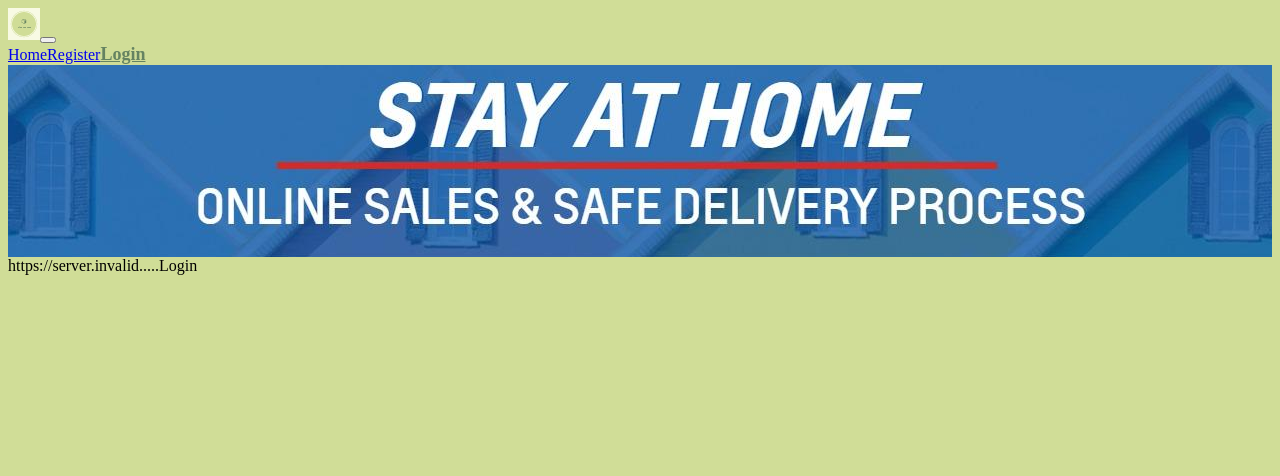
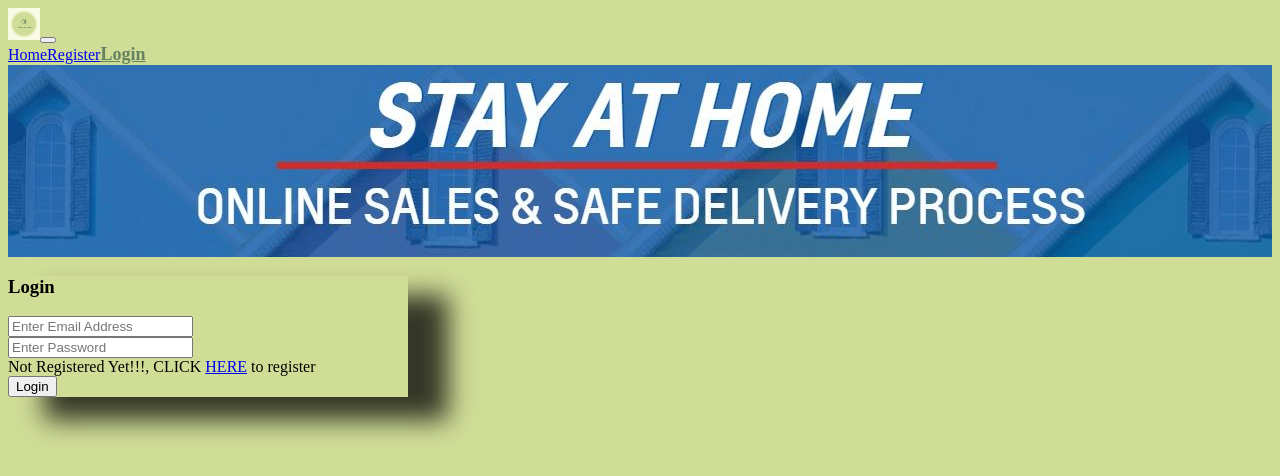
Before and after one commit to Atanu-Paul-au6/capstone_project, a React (Create React App) app in the folder client/: page /login in a window 1280 px wide. Shown: the top 476 px of the page. Built offline with nearby package versions, Linux system fonts and the light colour scheme; no server answers.

Commit message:
login 80% completed

```diff
--- a/client/src/Sass/style.scss
+++ b/client/src/Sass/style.scss
@@ -1,4 +1,3 @@
-
 .jumbotronImg {
   background-image: url("../images/adBanner5.jpg");
   background-position: center;
@@ -8,3 +7,61 @@
   box-shadow: 38px 21px 24px 2px rgba(0, 0, 0, 0.75);
   width: 25em;
 }
+
+.loader,
+.loader:before,
+.loader:after {
+  border-radius: 50%;
+  width: 1.8em;
+  height: 1.8em;
+  -webkit-animation-fill-mode: both;
+  animation-fill-mode: both;
+  -webkit-animation: load7 1.8s infinite ease-in-out;
+  animation: load7 1.8s infinite ease-in-out;
+}
+.loader {
+  color: #658361;
+  font-size: 10px;
+  margin: 80px auto;
+  position: relative;
+  text-indent: -9999em;
+  -webkit-transform: translateZ(0);
+  -ms-transform: translateZ(0);
+  transform: translateZ(0);
+  -webkit-animation-delay: -0.16s;
+  animation-delay: -0.16s;
+}
+.loader:before,
+.loader:after {
+  content: "";
+  position: absolute;
+  top: 0;
+}
+.loader:before {
+  left: -3.5em;
+  -webkit-animation-delay: -0.32s;
+  animation-delay: -0.32s;
+}
+.loader:after {
+  left: 3.5em;
+}
+@-webkit-keyframes load7 {
+  0%,
+  80%,
+  100% {
+    box-shadow: 0 2.5em 0 -1.3em;
+  }
+  40% {
+    box-shadow: 0 2.5em 0 0;
+  }
+}
+@keyframes load7 {
+  0%,
+  80%,
+  100% {
+    box-shadow: 0 2.5em 0 -1.3em;
+  }
+  40% {
+    box-shadow: 0 2.5em 0 0;
+  }
+}
--- /dev/null
+++ b/client/src/api_request/index.js
@@ -0,0 +1,35 @@
+import { API } from "../config";
+
+export const signup = async (user) => {
+  // console.log(user);
+  try {
+    const response = await fetch(`${API}/register`, {
+      method: "POST",
+      headers: {
+        Accept: "application/json",
+        "Content-Type": "application/json",
+      },
+      body: JSON.stringify(user),
+    });
+    return response.json();
+  } catch (err) {
+    return console.log(err);
+  }
+};
+
+export const login = async (user) => {
+  // console.log(user);
+  try {
+    const response = await fetch(`${API}/login`, {
+      method: "POST",
+      headers: {
+        Accept: "application/json",
+        "Content-Type": "application/json",
+      },
+      body: JSON.stringify(user),
+    });
+    return response.json();
+  } catch (err) {
+    return console.log(err);
+  }
+};
--- a/client/src/components/user/Login.jsx
+++ b/client/src/components/user/Login.jsx
@@ -1,9 +1,98 @@
-import React from "react";
+import React, { useState } from "react";
+import { Link, Redirect } from "react-router-dom";
 import Layout from "../landing/Layout";
-import {API} from '../../config'
+import { login } from "../../api_request";
+const Login = () => {
+  const [values, setValues] = useState({
+    email: "",
+    password: "",
+    error: "",
+    loading: false,
+    redirectToDashboard: false,
+  });
 
-const Login = () => {
-  return <Layout>{API}.....Login</Layout>;
+  const { email, password, loading, error, redirectToDashboard } = values;
+
+  const handleChange = (name) => (event) => {
+    setValues({ ...values, error: false, [name]: event.target.value });
+  };
+
+  const clickSubmit = (event) => {
+    event.preventDefault();
+    setValues({ ...values, error: false, loading: true });
+    login({ email, password }).then((data) => {
+      if (data.error) {
+        setValues({ ...values, error: data.error, loading: false });
+      } else {
+        setValues({
+          ...values,
+          redirectToDashboard: true,
+        });
+      }
+    });
+  };
+
+  const loginFrom = () => (
+    <form>
+      <h3>Login</h3>
+      {showError()}
+      <div className="form-group bmd-form-group">
+        <input
+          type="email"
+          className="form-control"
+          id="formGroupExampleInput1"
+          placeholder="Enter Email Address"
+          onChange={handleChange("email")}
+          value={email}
+        ></input>
+      </div>
+      <div className="form-group bmd-form-group">
+        <input
+          type="password"
+          className="form-control"
+          id="formGroupExampleInput2"
+          placeholder="Enter Password"
+          onChange={handleChange("password")}
+          value={password}
+        ></input>
+      </div>
+      <div className="form-group bmd-form-group">
+        <label>
+          Not Registered Yet!!!, CLICK <Link to="/register">HERE</Link> to
+          register
+        </label>
+      </div>
+      <div className="form-group bmd-form-group">
+        <button
+          type="button"
+          className="btn btn-raised btn-success btn-lg form-control"
+          onClick={clickSubmit}
+        >
+          Login
+        </button>
+      </div>
+    </form>
+  );
+
+  const showError = () => (
+    <div
+      className="alert alert-danger"
+      style={{ display: error ? "" : "none" }}
+    >
+      {error}
+    </div>
+  );
+  const showLoading = () => loading && <div className="loader">Loading...</div>;
+  const redirectUser = () => {
+    if (redirectToDashboard) {
+      return <Redirect to="/" />;
+    }
+  };
+  return (
+    <Layout className="container formBox">
+    {showLoading()}{loginFrom()} {redirectUser()}
+    </Layout>
+  );
 };
 
 export default Login;
--- a/client/src/components/user/Register.jsx
+++ b/client/src/components/user/Register.jsx
@@ -1,8 +1,7 @@
 import React, { useState } from "react";
+import { Link } from "react-router-dom";
 import Layout from "../landing/Layout";
-import { API } from "../../config";
-
-
+import { signup } from "../../api_request";
 const Register = () => {
   const [values, setValues] = useState({
     name: "",
@@ -10,38 +9,44 @@ const Register = () => {
     password: "",
     error: "",
     success: false,
+    loading: false,
   });
 
-  const { name, email, password } = values;
+  const { name, email, password, success, error, loading } = values;
 
   const handleChange = (name) => (event) => {
     setValues({ ...values, error: false, [name]: event.target.value });
   };
 
-  const signup = (user) => {
-    console.log(user);
-    fetch(`${API}/register`, {
-      method: "POST",
-      headers: {
-        Accept: "application/json",
-        "Content-Type": "application/json",
-      },
-      body: JSON.stringify(user),
-    })
-      .then((response) => {
-        return response.json();
-      })
-      .catch((err) => console.log(err));
-  };
-
   const clickSubmit = (event) => {
     event.preventDefault();
-    signup({ name, email, password });
+    setValues({ ...values, error: false, loading: true });
+    signup({ name, email, password }).then((data) => {
+      if (data.error) {
+        setValues({
+          ...values,
+          error: data.error,
+          success: false,
+          loading: false,
+        });
+      } else {
+        setValues({
+          ...values,
+          name: "",
+          email: "",
+          password: "",
+          error: "",
+          success: true,
+        });
+      }
+    });
   };
 
   const registerFrom = () => (
     <form>
       <h3>Register</h3>
+      {showError()}
+      {showSuccess()}
       <div className="form-group bmd-form-group">
         <input
           type="text"
@@ -49,6 +54,7 @@ const Register = () => {
           id="formGroupExampleInput"
           placeholder="Enter Name"
           onChange={handleChange("name")}
+          value={name}
         ></input>
       </div>
       <div className="form-group bmd-form-group">
@@ -58,6 +64,7 @@ const Register = () => {
           id="formGroupExampleInput1"
           placeholder="Enter Email Address"
           onChange={handleChange("email")}
+          value={email}
         ></input>
       </div>
       <div className="form-group bmd-form-group">
@@ -67,6 +74,7 @@ const Register = () => {
           id="formGroupExampleInput2"
           placeholder="Enter Password"
           onChange={handleChange("password")}
+          value={password}
         ></input>
       </div>
       <div className="form-group bmd-form-group">
@@ -81,8 +89,27 @@ const Register = () => {
     </form>
   );
 
+  const showError = () => (
+    <div
+      className="alert alert-danger"
+      style={{ display: error ? "" : "none" }}
+    >
+      {error}
+    </div>
+  );
+  const showSuccess = () => (
+    <div
+      className="alert alert-success"
+      style={{ display: success ? "" : "none" }}
+    >
+      Account Created. Go To <Link to="/login">Login</Link>
+    </div>
+  );
+  const showLoading = () => loading && <div className="loader">Loading...</div>;
+
   return (
     <Layout className="container formBox">
+      {showLoading()}
       {registerFrom()}
     </Layout>
   );
```
Lines whose indentation alone changed are shown as unchanged.
